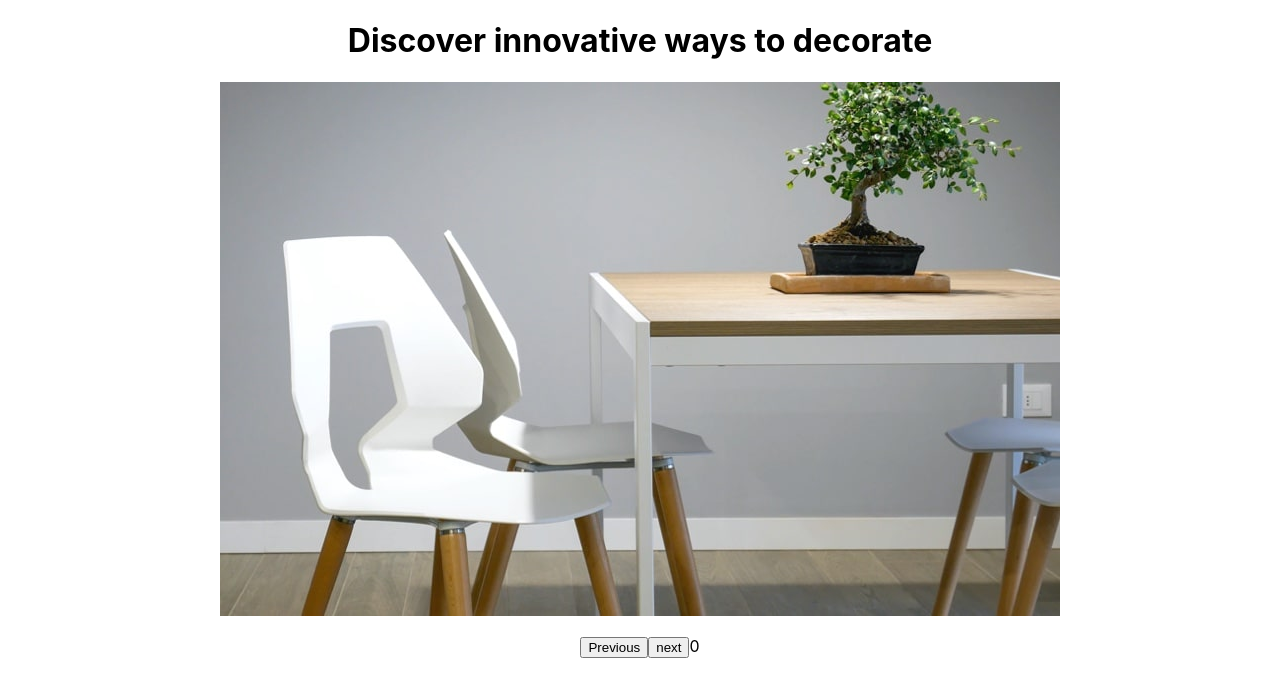
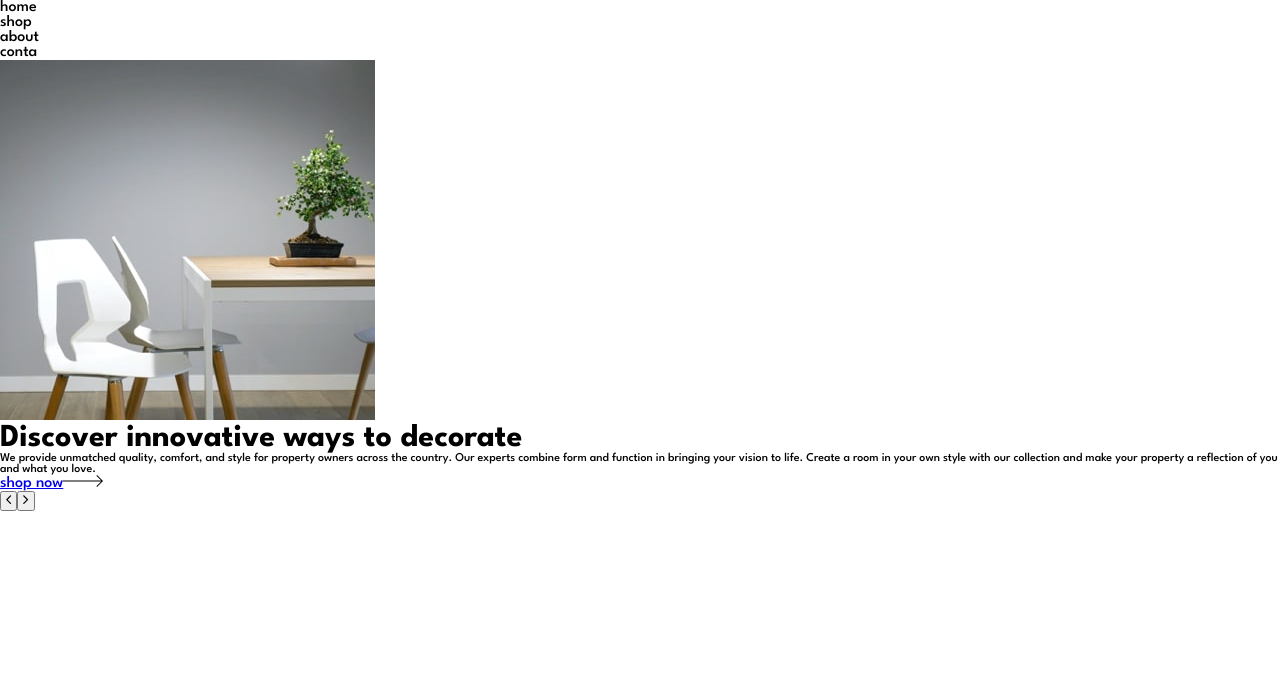
Before and after one commit to mpadilhaa/room-homepage, a React (Create React App) app: page / in a window 1280 px wide. Shown: the top 696 px of the page. Built offline with nearby package versions, Linux system fonts and the light colour scheme.

Commit message:
"componentizando a aplicação"

```diff
--- a/package.json
+++ b/package.json
@@ -34,5 +34,8 @@
       "last 1 firefox version",
       "last 1 safari version"
     ]
+  },
+  "devDependencies": {
+    "react-icons": "^4.8.0"
   }
 }
--- a/src/App.css
+++ b/src/App.css
@@ -1,38 +1,10 @@
-.App {
-  text-align: center;
+:root{
+  --text:hsl(0, 0%, 63%);
+  --title:hsl(0, 0%, 0%);
+  --bg:hsl(0, 0%, 100%);
+  --hover-primary:hsl(0, 0%, 27%);
 }
 
-.App-logo {
-  height: 40vmin;
-  pointer-events: none;
+.App{
+  background-color: var(--bg);
 }
-
-@media (prefers-reduced-motion: no-preference) {
-  .App-logo {
-    animation: App-logo-spin infinite 20s linear;
-  }
-}
-
-.App-header {
-  background-color: #282c34;
-  min-height: 100vh;
-  display: flex;
-  flex-direction: column;
-  align-items: center;
-  justify-content: center;
-  font-size: calc(10px + 2vmin);
-  color: white;
-}
-
-.App-link {
-  color: #61dafb;
-}
-
-@keyframes App-logo-spin {
-  from {
-    transform: rotate(0deg);
-  }
-  to {
-    transform: rotate(360deg);
-  }
-}
--- a/src/App.js
+++ b/src/App.js
@@ -1,33 +1,15 @@
+import './App.css';
+import DinamicCards from './components/DinamicCards';
+import Navbar from './components/Navbar';
 
-import { useState } from 'react';
-import './App.css';
-import { dinamicProducts } from './data';
 
 
 function App() {
-  const [dinamicIndex, setDinamicIndex] = useState(0);
-
-
-
-  const nextProduct = () => {
-    if(dinamicIndex === dinamicProducts.length - 1)return;
-
-    setDinamicIndex(dinamicIndex + 1)
-  }
-
-  const previousProduct= () => {
-    if(dinamicIndex === 0)return;
-
-    setDinamicIndex(dinamicIndex - 1);
-  }
 
   return (
     <div className="App">
-    <h1>{dinamicProducts[dinamicIndex].title}</h1>
-    <p><img src={dinamicProducts[dinamicIndex].img} alt="imagem promocional" /></p>
-    <button onClick={() => previousProduct()} > Previous</button>
-    <button onClick={() => nextProduct()} > next</button>
-    {dinamicIndex}
+      <Navbar/>
+    <DinamicCards/>
     </div>
   );
 }
--- /dev/null
+++ b/src/components/DinamicCards.jsx
@@ -0,0 +1,73 @@
+import React from 'react';
+import { useState } from 'react';
+import {IoIosArrowBack, IoIosArrowForward} from "react-icons/io"
+import arrow from "../assets/icon-arrow.svg"
+
+
+
+//data
+import { dinamicProducts } from '../data';
+
+//css
+import "./DinamicCards.css"
+
+
+const DinamicCards = () => {
+
+  const [dinamicIndex, setDinamicIndex] = useState(0);
+
+  const nextProduct = () => {
+    if(dinamicIndex === dinamicProducts.length - 1) return;
+
+    setDinamicIndex(dinamicIndex + 1)
+  }
+
+  const previousProduct= () => {
+    if(dinamicIndex === 0) return;
+
+    setDinamicIndex(dinamicIndex - 1);
+  }
+
+
+
+
+
+
+
+  return (
+    <div className='container'>
+
+    <div className='col-1'>
+
+
+
+    <img className="img-main"src={dinamicProducts[dinamicIndex].imgMobile} alt="imagem promocional" />
+    </div>
+    <div className='col-2'>
+      <div className='content'>
+        <h1>{dinamicProducts[dinamicIndex].title}</h1>
+         <p>{dinamicProducts[dinamicIndex].description}</p>
+
+
+    <div className='shop-arrow'>
+      <a className='shop' href="#home">shop now</a>
+      <img className="arrow" src={arrow} alt="arrow shop" />
+
+    </div>
+      </div>
+        <div className="btn">
+
+        <button onClick={() => previousProduct()}><IoIosArrowBack/> </button>
+
+        <button onClick={() => nextProduct()} > <IoIosArrowForward/></button>
+        </div>
+        </div>
+</div>
+
+
+
+
+  )
+  };
+
+export default DinamicCards
--- /dev/null
+++ b/src/components/Navbar.jsx
@@ -0,0 +1,65 @@
+
+import { useEffect, useState } from 'react';
+import {IoMdClose, IoMdMenu} from "react-icons/io";
+//css
+import "./Navbar.css"
+
+const Navbar = () => {
+    const [active, setActive] = useState(false);
+    const [width, setWidth] = useState(window.innerWidth);
+
+
+    useEffect(() => {
+
+        function handleResize() {
+            setWidth(window.innerWidth);
+          }
+
+          window.addEventListener('resize', handleResize);
+
+          return () => {
+            window.removeEventListener('resize', handleResize);
+          };
+
+      }, [width]);
+
+
+
+
+   const toglleMenu = () => {
+    setActive(!active)
+   }
+
+
+    return (
+    <div className='navbar' >
+      {width < 500 ?
+      (<div className='navigate'>
+        <div onClick={toglleMenu}>{active ? <IoMdClose/> : <IoMdMenu/>}</div>
+        {active ?
+        <div className='navigate-mobile'>
+          <ul>
+            <li>home</li>
+            <li>shop</li>
+            <li>about</li>
+            <li>conta</li>
+          </ul>
+        </div> :
+       ''}
+      </div>
+      ) :
+      (<div className='navigate-desktop'>
+          <ul>
+            <li>home</li>
+            <li>shop</li>
+            <li>about</li>
+            <li>conta</li>
+          </ul>
+      </div>
+      )
+      }
+    </div>
+    );
+}
+
+export default Navbar
--- a/src/data.js
+++ b/src/data.js
@@ -1,17 +1,25 @@
 import img1 from "./assets/desktop-image-hero-1.jpg";
 import img2 from "./assets/desktop-image-hero-2.jpg";
 import img3 from "./assets/desktop-image-hero-3.jpg";
+import img4 from "./assets/mobile-image-hero-1.jpg";
+import img5 from "./assets/mobile-image-hero-2.jpg";
+import img6 from "./assets/mobile-image-hero-3.jpg";
 
 export const dinamicProducts = [
     {title: "Discover innovative ways to decorate",
     description: "We provide unmatched quality, comfort, and style for property owners across the country. Our experts combine form and function in bringing your vision to life. Create a room in your own style with our collection and make your property a reflection of you and what you love.",
-    img:img1
+    img:img1,
+    imgMobile:img4,
     },
     {title:"We are available all across the globe ",
       description:"With stores all over the world, it's easy for you to find furniture for your home or place of business. Locally, we’re in most major cities throughout the country. Find the branch nearest you using our store locator. Any questions? Don't hesitate to contact us today.",
-    img:img2},
+    img:img2,
+    imgMobile:img5,
+  },
     {title:"Shop now Manufactured with the best materials",
     description:"Our modern furniture store provide a high level of quality. Our company has invested in advanced technology to ensure that every product is made as perfect and as consistent as possible. With three decades of experience in this industry, we understand what customers want for their home and office.",
-    img:img3},
+    img:img3,
+    imgMobile:img6,
+  },
 
   ]
--- a/src/index.css
+++ b/src/index.css
@@ -1,13 +1,17 @@
+@import url('https://fonts.googleapis.com/css2?family=League+Spartan:wght@500;600;700&display=swap');
+
+*{
+  margin: 0;
+  padding: 0;
+  box-sizing: border-box;
+}
 body {
-  margin: 0;
-  font-family: -apple-system, BlinkMacSystemFont, 'Segoe UI', 'Roboto', 'Oxygen',
-    'Ubuntu', 'Cantarell', 'Fira Sans', 'Droid Sans', 'Helvetica Neue',
-    sans-serif;
-  -webkit-font-smoothing: antialiased;
-  -moz-osx-font-smoothing: grayscale;
+
+  font-family: 'League Spartan', sans-serif;
+
 }
 
-code {
-  font-family: source-code-pro, Menlo, Monaco, Consolas, 'Courier New',
-    monospace;
+p {
+font-size: 12px;
+font-weight: 500;
 }
```
Also changed, not shown: src/components/DinamicCards.css (added), src/components/Navbar.css (added).
